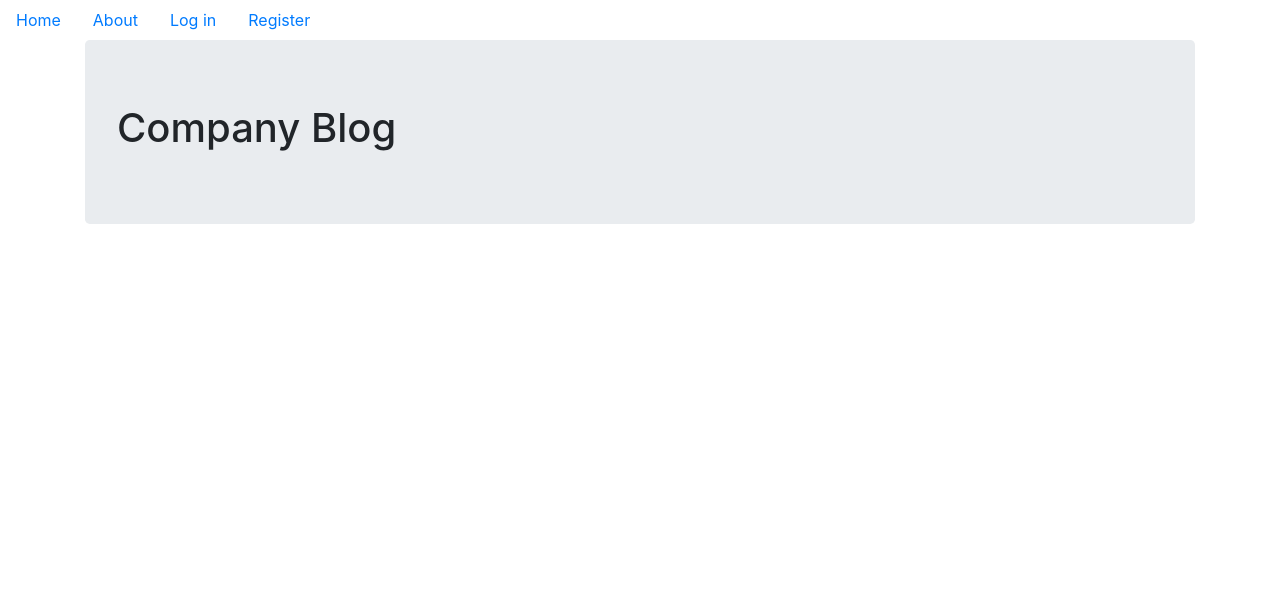
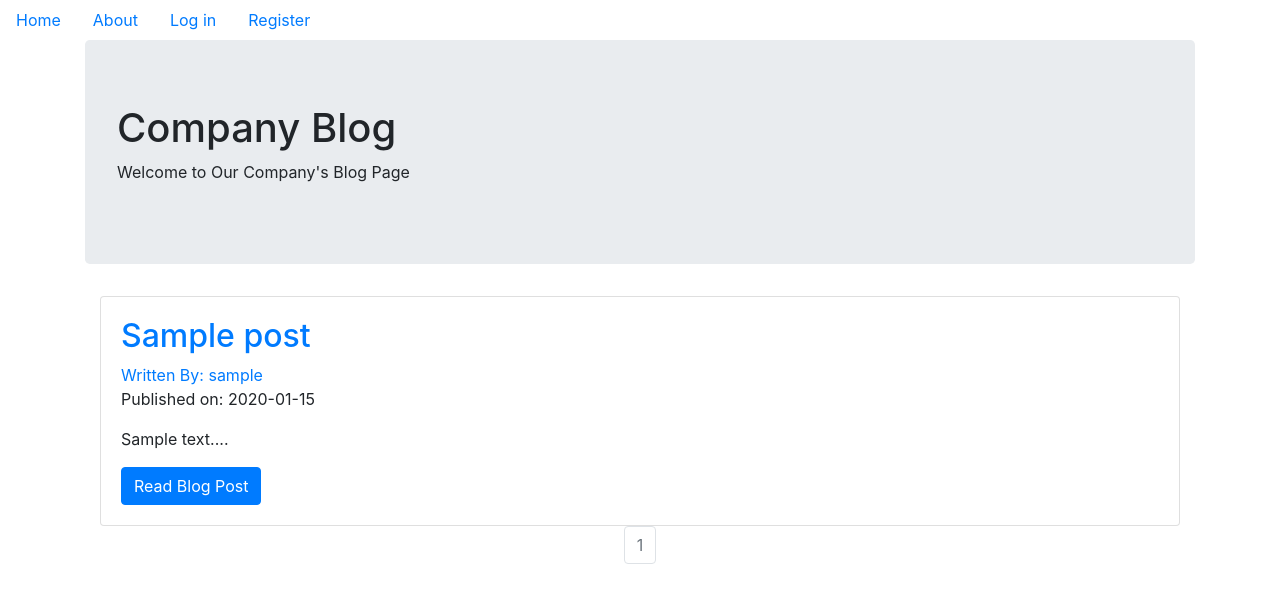
Before and after one commit to MrChrisRandall/Data-centric-milestone, a Python web app: template companyblog/templates/index.html in a window 1280 px wide. Shown: the top 603 px of the page. Run offline with Jinja, Linux system fonts and the light colour scheme; the template is opened without the code that fills it: most values are stand-ins (such as "Sample title", 1, 10 or a date in 2020); some libraries are stand-ins or nearby versions.

Commit message:
Blog post forms, views + templates complete

```diff
--- a/companyblog/__init__.py
+++ b/companyblog/__init__.py
@@ -7,6 +7,7 @@ from flask_login import LoginManager
 
 from companyblog.error_pages.handlers import error_pages
 from companyblog.users.views import users
+from companyblog.blog_posts.views import blog_posts
 from companyblog.core.views import core
 
 
@@ -40,4 +41,5 @@ login_manager.login_view = 'users.login'
 
 app.register_blueprint(core)
 app.register_blueprint(users)
+app.register_blueprint(blog_posts)
 app.register_blueprint(error_pages)
--- a/companyblog/templates/account.html
+++ b/companyblog/templates/account.html
@@ -9,7 +9,7 @@
 	</div>
 
 	<div class="container">
-		<form method="POST">
+		<form method="POST" action="" enctype="multipart/form-data">
 			{{form.hidden_tag()}}
 
 			<div class="form-group">
--- a/companyblog/templates/base.html
+++ b/companyblog/templates/base.html
@@ -33,7 +33,7 @@
 		</li>
 		<li class="nav-link"><a href="{{url_for('users.account')}}">Account</a>
 		</li>
-		<li class="nav-link"><a href="#">Create Post</a>
+		<li class="nav-link"><a href="{{url_for('blog_posts.create_post')}}">Create Post</a>
 		</li>
 		{% else %}
 		<li class="nav-link"><a href="{{url_for('users.login')}}">Log in</a>
--- a/companyblog/templates/index.html
+++ b/companyblog/templates/index.html
@@ -1,7 +1,58 @@
 <!DOCTYPE html>
-{% extends "base.html" %}
-{% block content %}
-<div class="jumbotron">
-	<h1>Company Blog</h1>
-</div>
-{% endblock %}
+<html>
+
+<head></head>
+
+<body>{% extends "base.html" %}
+	{% block content %}
+	<div class="jumbotron">
+		<h1>Company Blog</h1>
+		<p>Welcome to Our Company's Blog Page</p>
+	</div>
+
+	<div class="container">
+
+		{# Go through each blog post #}
+		{% for post in blog_posts.items %}
+
+		<div class="card">
+
+			<div class="card-body">
+
+
+				<h2><a class="card-title"
+						href="  {{ url_for('blog_posts.blog_post', blog_post_id=post.id) }}">{{ post.title }}</a></h2>
+				<a href="{{ url_for('users.user_posts', username=post.author.username) }}">Written By:
+					{{ post.author.username }}</a>
+				<p>Published on: {{ post.date.strftime('%Y-%m-%d') }}</p>
+				<p class="card-text">{{ post.text[:100] }}...</p>
+				<a href="{{ url_for('blog_posts.blog_post', blog_post_id=post.id) }}" class="btn btn-primary">Read Blog
+					Post</a>
+			</div>
+		</div>
+
+		{% endfor %}
+
+		<nav aria-label="Page navigation example">
+			<ul class="pagination justify-content-center">
+				{% for page_num in blog_posts.iter_pages(left_edge=1, right_edge=1, left_current=1, right_current=2) %}
+				{% if blog_posts.page == page_num %}
+				<li class="page-item disabled">
+					<a class="page-link" href="{{ url_for('core.index', page=page_num) }}">{{ page_num }}</a></li>
+
+				{% else %}
+				<li class="page-item"><a class="page-link"
+						href="{{ url_for('core.index', page=page_num) }}">{{ page_num }}</a></li>
+				{% endif %}
+				{% endfor %}
+			</ul>
+		</nav>
+
+
+
+
+		{% endblock %}
+	</div>
+</body>
+
+</html>
--- a/companyblog/templates/user_blog_posts.html
+++ b/companyblog/templates/user_blog_posts.html
@@ -9,9 +9,9 @@
 	    </div>
 		</div>
 
-		{% for post in blog_post.items %}
+		{% for post in blog_posts.items %}
 		<h2> <a href="{{url_for('blog_posts.blog_post',blog_post_id=post.id)}}">{{post.title}}</a> </h2>
-		Written By: <a href="{{url_for('users.user_post',username=post.author.username)}}">{{post.author.username}}</a>
+		Written By: <a href="{{url_for('users.user_posts',username=post.author.username)}}">{{post.author.username}}</a>
 		<p class="text-muted">Published on: {{post.date.strftime("%Y-%m-%d")}}</p>
 		<br>
 		<p>{{post.text}}</p>
--- a/companyblog/users/views.py
+++ b/companyblog/users/views.py
@@ -1,5 +1,6 @@
 from flask import render_template, url_for, flash, redirect, request, Blueprint
 from flask_login import login_user, current_user, logout_user, login_required
+
 from companyblog import db
 from companyblog.models import User, BlogPost
 from companyblog.users.forms import RegistrationForm, LoginForm, UpdateUserForm
```
Also changed, not shown: companyblog/blog_posts/forms.py (+9 -0 lines), companyblog/blog_posts/views.py (+84 -0 lines), companyblog/templates/blog_post.html (added, +52 -0 lines), companyblog/templates/create_post.html (added, +22 -0 lines), companyblog/static/profile_pics/default_profile.png (added), companyblog/static/profile_pics/four.png (added).
